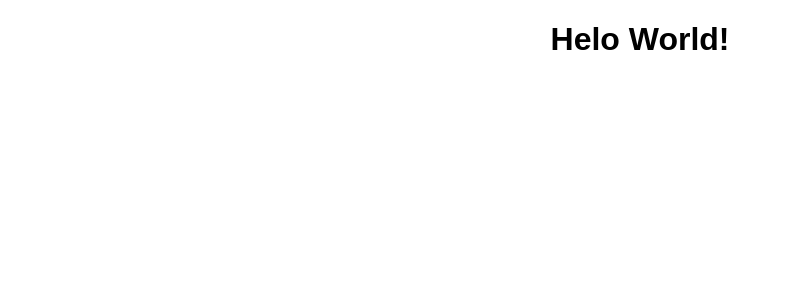
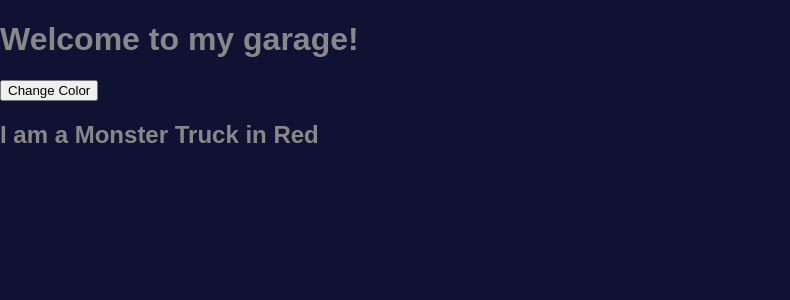
Before and after one commit to FredrikEglese/learningReact, a React (Create React App) app in the folder scratch/: page / in a window 1280 px wide. Shown: the top 300 px of the page, without its empty margins (0-790 px from the left). Built offline with nearby package versions, Linux system fonts and the light colour scheme.

Commit message:
Roughly following w3 tutorial and some other bits

```diff
--- a/scratch/src/App.js
+++ b/scratch/src/App.js
@@ -1,15 +1,24 @@
 import React, { Component } from 'react';
-import logo from './logo.svg';
 import './App.css';
+import Car from './Car.js';
 
 class App extends Component {
   render() {
     return (
-      <div className="App">
-        <h1>Helo World!</h1>
-      </div>
+      <Garage />
     );
   }
 }
 
+class Garage extends React.Component {
+  render() {
+    return (
+      <div>
+        <h1>Welcome to my garage!</h1>
+        <Car model="Monster Truck"/>
+      </div>
+    )
+  }
+}
+
 export default App;
--- /dev/null
+++ b/scratch/src/Car.js
@@ -0,0 +1,26 @@
+import React, { Component } from 'react';
+
+class Car extends Component {
+    constructor(props){
+      super(props);
+      this.state = {
+        color: this.props.color ? this.props.color : "Red",
+        model: this.props.model ? this.props.model : "Prius",
+      }
+    }
+
+    changeColor = () => {
+        this.setState({color:"BLACK"})
+    }
+
+    render() {
+      return (
+        <div id="car">
+          <button type="button" onClick={this.changeColor}>Change Color</button>
+          <h2> I am a {this.state.model} in {this.state.color}</h2>
+        </div>
+      )
+    }
+  }
+
+export default Car;
--- a/scratch/src/index.css
+++ b/scratch/src/index.css
@@ -2,4 +2,9 @@ body {
   margin: 0;
   padding: 0;
   font-family: sans-serif;
+  background-color: #113;
 }
+
+h1,h2,h3,h4,p{
+  color: #888;
+}
```
